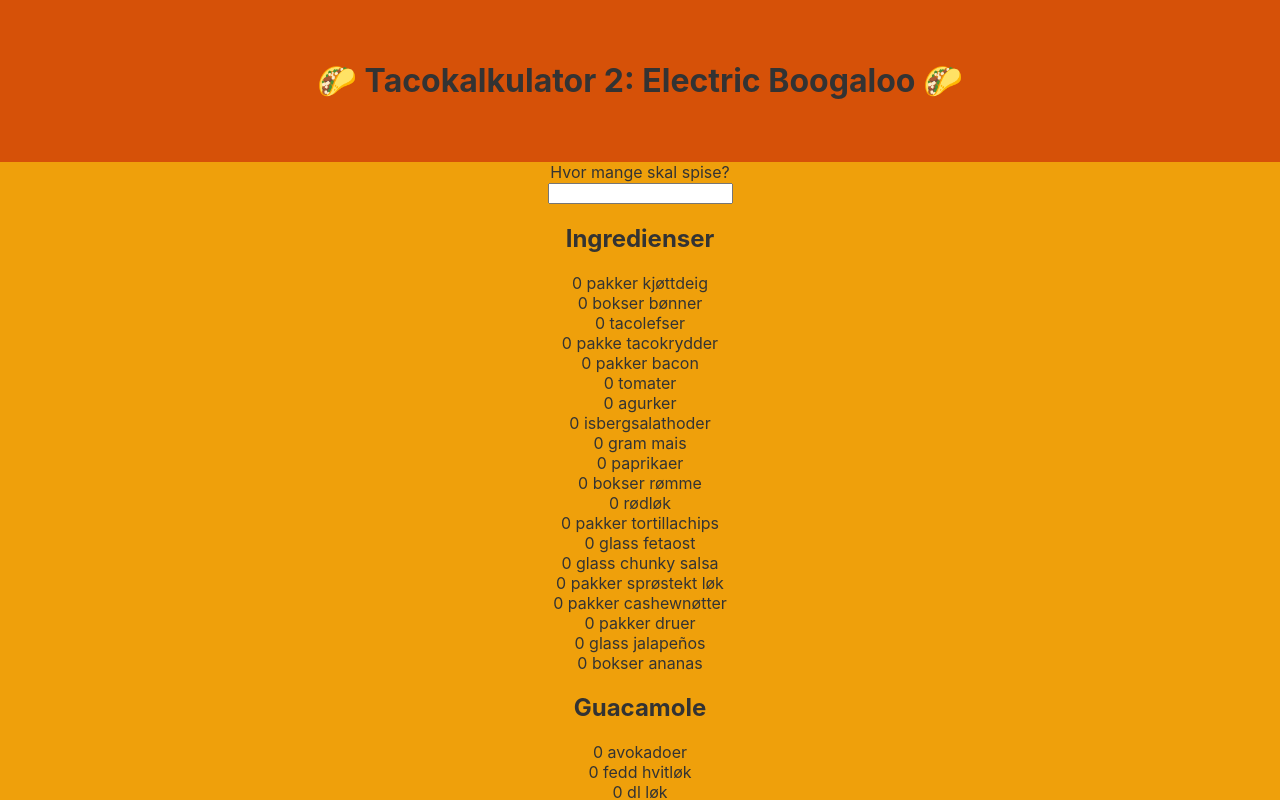
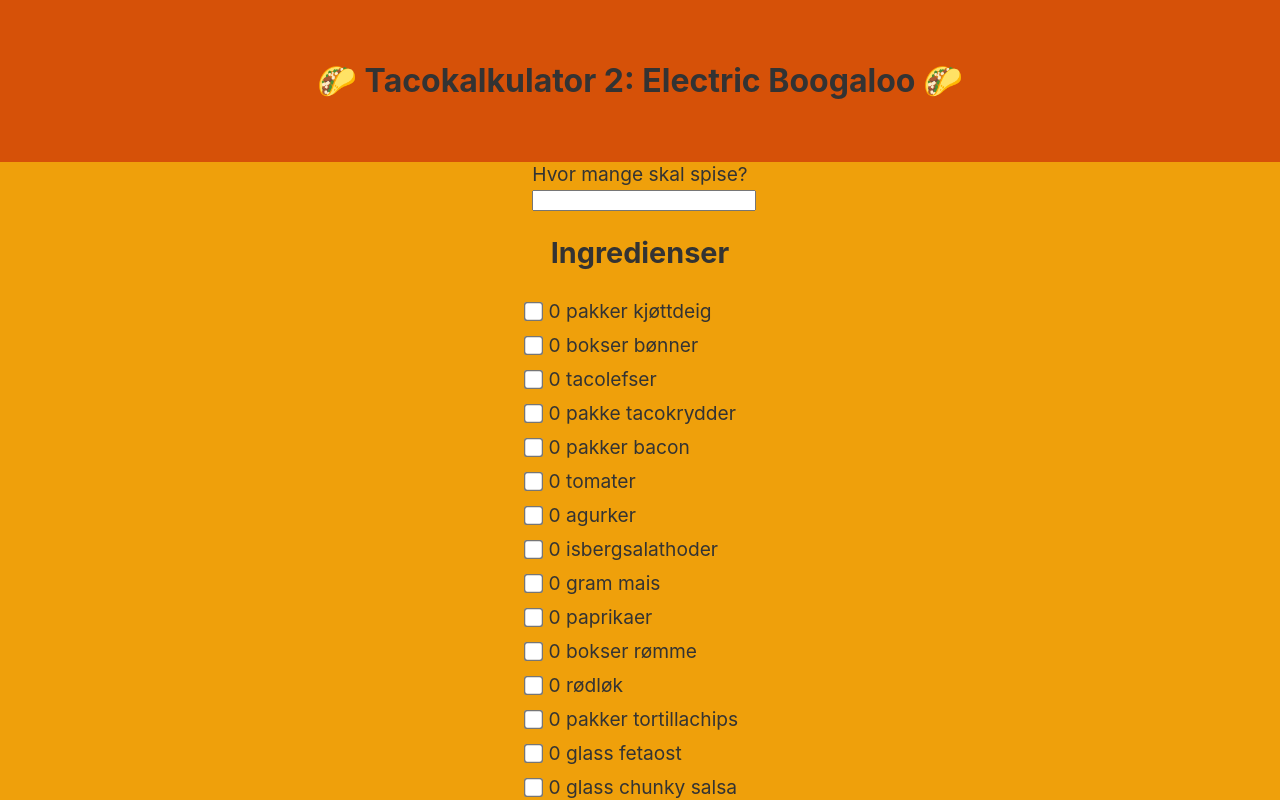
Before and after one commit to vetlemangrud/tacocalc2, a React (Create React App) app: page / in a window 1280 px wide. Shown: the top 800 px of the page. Built offline with nearby package versions, Linux system fonts and the light colour scheme.

Commit message:
Added checkboxes and fixed style

```diff
--- a/src/App.css
+++ b/src/App.css
@@ -1,5 +1,4 @@
 .App {
-  text-align: center;
   color: #333333;
 }
 
@@ -9,3 +8,29 @@
   margin-top: 0px;
   padding: 40px;
 }
+
+h1, h2 {
+  text-align: center;
+}
+
+.ingredients, .countForm {
+  width:max-content;
+  margin: auto;
+  font-size:larger;
+}
+
+.countForm {
+  text-align: center;
+}
+
+.countForm input {
+  width:100%;
+}
+
+.ingredient {
+  padding: 5px;
+}
+
+.ingredient input {
+  transform: scale(1.5);
+}
--- a/src/App.js
+++ b/src/App.js
@@ -12,18 +12,24 @@ function App() {
         <h1>🌮 Tacokalkulator 2: Electric Boogaloo 🌮</h1>
       </header>
       <main>
+        <div className="countForm">
           <label>Hvor mange skal spise?</label><br />
-        <input type="text" onChange={(e) => {
+          <input type="number" onChange={(e) => {
             setPeople(e.target.value);
-        }}/><br/>
+          }} min="1" max="999"/>
+        </div>
+
+        <div className="ingredients">
           <h2>Ingredienser</h2>
-        <div className="ingredients">
+          <div className="main">
             {ingredients.main.map((ingredient) => <Ingredient ingredient={ingredient} personer={people}/>)}
           </div>
           <h2>Guacamole</h2>
           <div className="guacamole">
             {ingredients.guacamole.map((ingredient) => <Ingredient ingredient={ingredient} personer={people}/>)}
           </div>
+        </div>
+
       </main>
     </div>
   );
--- a/src/components/Ingredient.js
+++ b/src/components/Ingredient.js
@@ -1,7 +1,7 @@
 function Ingredient(props) {
     const mengde = Math.ceil(props.personer * props.ingredient[2])
     return (
-        <div className="ingredient">{mengde + " " + props.ingredient[mengde === 1 ? 0 : 1]}</div>
+        <div className="ingredient"><input type="checkbox" /> {mengde + " " + props.ingredient[mengde === 1 ? 0 : 1]}</div>
     );
   }
 
```
Lines whose indentation alone changed are shown as unchanged.
